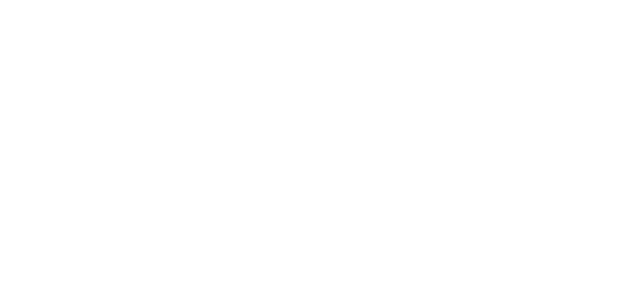
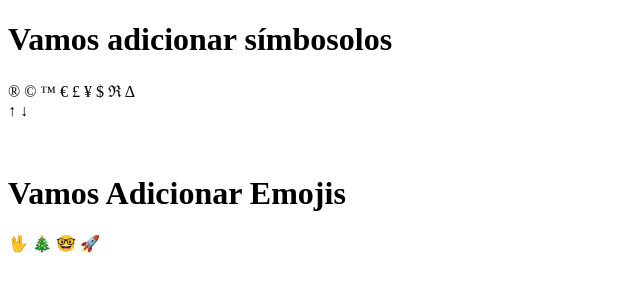
Before and after one commit to LeonardoRochab/html-css, a plain HTML site: page Aula 03/index.html in a window 1280 px wide. Shown: the whole page, without its empty margins (0-640 px from the left). Drawn offline with Linux system fonts and the light colour scheme.

Commit message:
Aula Concluída

```diff
--- a/Aula 03/index.html
+++ b/Aula 03/index.html
@@ -1,11 +1,21 @@
 <!DOCTYPE html>
-<html lang="pt-BR">
+<html lang="pt-br">
 <head>
     <meta charset="UTF-8">
     <meta name="viewport" content="width=device-width, initial-scale=1.0">
     <title>Simbolos e Emojis</title>
 </head>
 <body>
-
+    <!--lass then & greater than-->
+    <h1>Vamos adicionar símbosolos</h1>
+    <p>&reg; &copy; &trade; &euro; &pound; &yen; &dollar; &real; &Delta; <br> &uparrow; &downarrow;</p>
+    <br>
+    <h1>Vamos Adicionar Emojis</h1>
+    <p>
+        &#x1f596;
+        &#x1F384;
+        &#x1F913;
+        &#x1F680;
+    </p>
 </body>
 </html>
```
